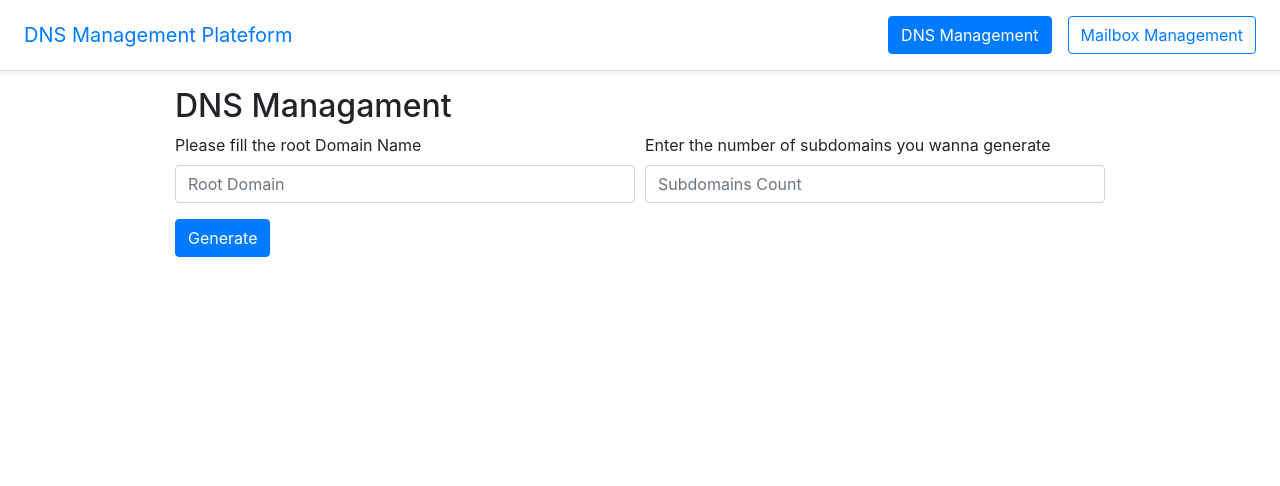
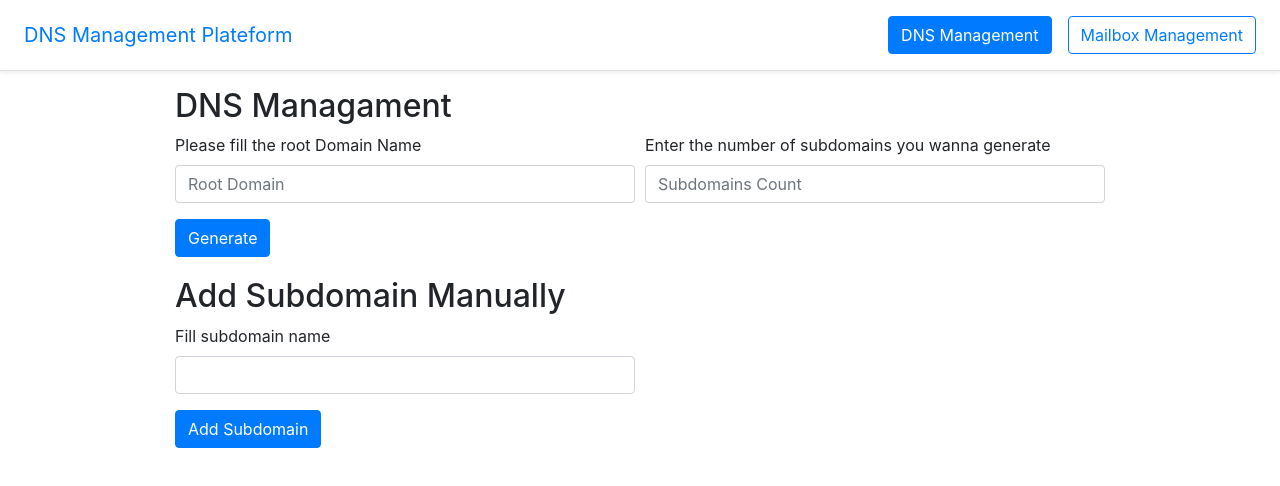
Before and after one commit to MAbarri/yandexMailboxesGenerator, an Angular app: page /dns-management in a window 1280 px wide. Shown: the top 486 px of the page. Built offline with nearby package versions, Linux system fonts and the light colour scheme.

Commit message:
finalizing

```diff
--- a/src/app/dns-management/dns-management.component.html
+++ b/src/app/dns-management/dns-management.component.html
@@ -18,6 +18,22 @@
           </div>
         </div>
         <button type="submit" class="btn btn-primary">Generate</button>
+      </form>
+    </div>
+  </div>
+  <div class="row" style="margin-top: 20px">
+    <div class="col-md-12">
+      <h2>Add Subdomain Manually</h2>
+    </div>
+    <div class="col-md-12">
+      <form [formGroup]="manualSubdomainForm" (ngSubmit)="addManuallySubdomain()">
+        <div class="form-row">
+          <div class="form-group col-md-6">
+            <label for="domainname">Fill subdomain name</label>
+            <input type="text" class="form-control" id="domainname" formControlName="manualSubdomain">
+          </div>
+        </div>
+        <button type="submit" class="btn btn-primary">Add Subdomain</button>
       </form>
     </div>
   </div>
@@ -52,22 +68,6 @@
       </div>
     </form>
   </div>
-  <!-- <div class="row" *ngIf="yandexSetup">
-    <div class="col-md-12">
-      <h2>Yandex Setup</h2>
-    </div>
-    <div class="col-md-12">
-      <form [formGroup]="yandexForm" (ngSubmit)="yandexSubmit()">
-        <div class="form-row">
-          <div class="form-group col-md-6">
-            <label for="domainname">Please fill Token obtained from Yandex for Domain : {{generatedsnform.value.domain}}</label>
-            <input type="text" class="form-control" id="domainname" formControlName="apitoken">
-          </div>
-        </div>
-        <button type="submit" class="btn btn-primary">Submit</button>
-      </form>
-    </div>
-  </div> -->
   <!-- <div class="row" *ngIf="emailsSetup">
     <div class="col-md-12">
       <h2>Yandex Users Setup</h2>
--- a/src/app/dns-management/dns-management.component.ts
+++ b/src/app/dns-management/dns-management.component.ts
@@ -13,7 +13,7 @@ export class DnsManagementComponent implements OnInit {
   submitted = false;
   generatedsnform: FormGroup;
   yandexEmailsForm: FormGroup;
-  yandexForm: FormGroup;
+  manualSubdomainForm: FormGroup;
   validateDomainsForm: FormGroup;
   generatedSubdomains:any = [];
   yandexSetup:any;
@@ -38,8 +38,8 @@ export class DnsManagementComponent implements OnInit {
       domain: ['', [Validators.required]],
       subdomainCount: ['', [Validators.required]]
     })
-    this.yandexForm = this.fb.group({
-      apitoken: ['', [Validators.required]]
+    this.manualSubdomainForm = this.fb.group({
+      manualSubdomain: ['', [Validators.required]]
     })
     this.yandexEmailsForm = this.fb.group({
       emailCount: ['', [Validators.required]]
@@ -68,26 +68,20 @@ export class DnsManagementComponent implements OnInit {
       group[domain_input]=new FormControl('');
     })
     this.validateDomainsForm = new FormGroup(group);
-    console.log('this.validateDomainsForm', this.validateDomainsForm)
   }
-  yandexSubmit() {
+  addManuallySubdomain() {
     this.submitted = true;
-    if (!this.generatedsnform.valid) {
+    if (!this.manualSubdomainForm.valid) {
       return false;
     } else {
-      for (let i = 0; i < this.generatedsnform.value.subdomainCount; i++) {
-        let alreadyCreated = true
-        while (alreadyCreated) {
-          let newsubdomain =this.makeid(5)+"."+this.generatedsnform.value.domain
-          alreadyCreated = this.generatedSubdomains.indexOf(newsubdomain) != -1;
-          if(!alreadyCreated) {
-            this.generatedSubdomains.push(newsubdomain)
-            alreadyCreated = false
-          }
-        }
-      }
+      this.generatedSubdomains.push(this.manualSubdomainForm.value.manualSubdomain)
+      this.manualSubdomainForm.value.manualSubdomain = "";
     }
-
+    let group={}
+    this.generatedSubdomains.forEach(domain_input=>{
+      group[domain_input]=new FormControl('');
+    })
+    this.validateDomainsForm = new FormGroup(group);
   }
 
   validateDomainsSubmit(){
--- a/src/app/service/api.service.ts
+++ b/src/app/service/api.service.ts
@@ -24,7 +24,7 @@ export class ApiService {
     // let url = `${this.yandexBaseUri}domains/`;
     let requestheaders = { 'Content-Type': 'application/json', 'Authorization': "sso-key "+environment.godaddy.key+':'+environment.godaddy.secret}
     let requestbody = {
-        host:"api.ote-godaddy.com",
+        host:"api.godaddy.com",
         path:`${this.goDaddyBaseUri}domains/`+domain+`/records`,
         method:"PATCH",
         headers:requestheaders,
--- a/src/environments/environment.prod.ts
+++ b/src/environments/environment.prod.ts
@@ -2,7 +2,7 @@ export const environment = {
   production: true,
   yandexClientID: "b8b47f25cb1b45718d36fc50cd392466",
   godaddy: {
-    key: "3mM44Uah8XpP17_8HYur4RZ3zLcecZGNRnioE",
-    secret: "XRFTV247m3rqidsqZaRjoR"
+    key: "dKt55jrUU8d5_5c4HA2Q3xnQSW52E1HiBBh",
+    secret: "8DRTbH5dQZavvT6C6jjwiW"
   }
 };
--- a/src/environments/environment.ts
+++ b/src/environments/environment.ts
@@ -6,8 +6,8 @@ export const environment = {
   production: false,
   yandexClientID: "b8b47f25cb1b45718d36fc50cd392466",
   godaddy: {
-    key: "3mM44Uah8XpP17_8HYur4RZ3zLcecZGNRnioE",
-    secret: "XRFTV247m3rqidsqZaRjoR"
+    key: "dKt55jrUU8d5_5c4HA2Q3xnQSW52E1HiBBh",
+    secret: "8DRTbH5dQZavvT6C6jjwiW"
   }
 };
 //
```
